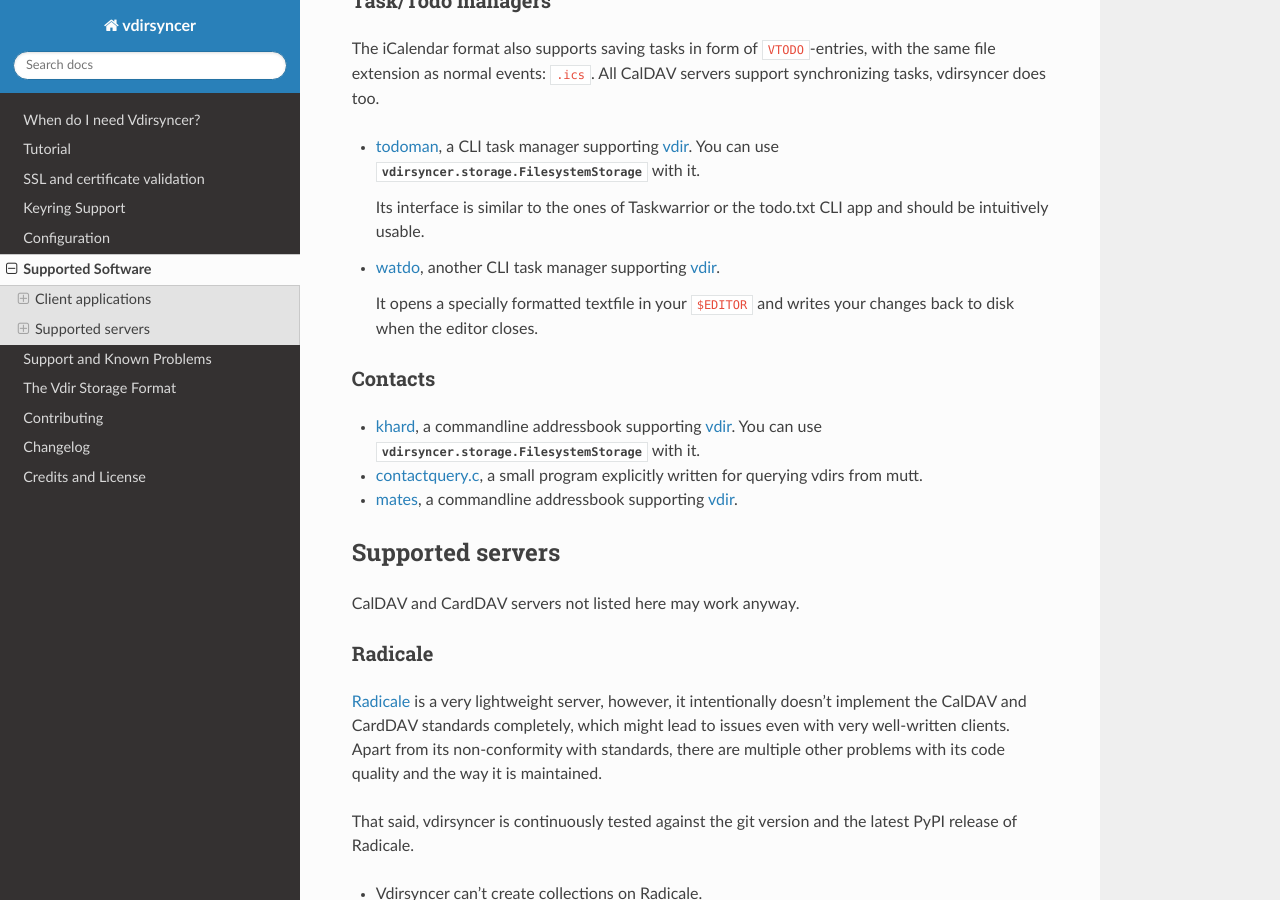
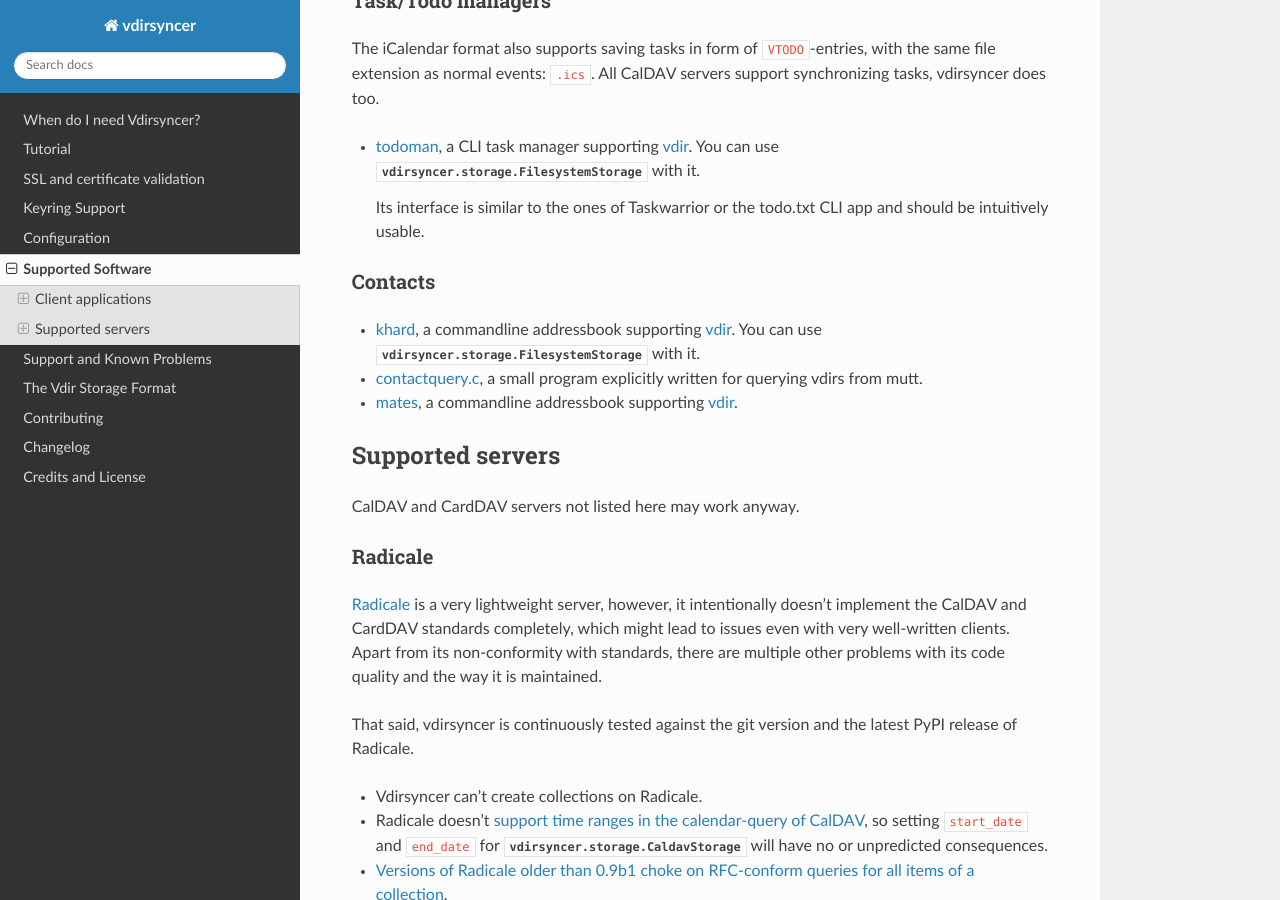
Before and after one commit to pimutils/vdirsyncer, a Sphinx documentation site: the page built from docs/supported.rst, in a window 1280 px wide and 900 px high, scrolled down 473 px. Built offline with Sphinx 7.4.7 and the Read the Docs theme 2.0.0, drawn with Linux system fonts in a browser that asks for light colours.

Commit message:
Remove watdo

```diff
--- a/docs/supported.rst
+++ b/docs/supported.rst
@@ -36,13 +36,7 @@
   Its interface is similar to the ones of Taskwarrior or the todo.txt CLI app
   and should be intuitively usable.
 
-- watdo_, another CLI task manager supporting :doc:`vdir <vdir>`.
-
-  It opens a specially formatted textfile in your ``$EDITOR`` and writes your
-  changes back to disk when the editor closes.
-
 .. _todoman: https://hugo.barrera.io/journal/2015/03/30/introducing-todoman/
-.. _watdo: https://github.com/untitaker/watdo
 
 
 Contacts
```
